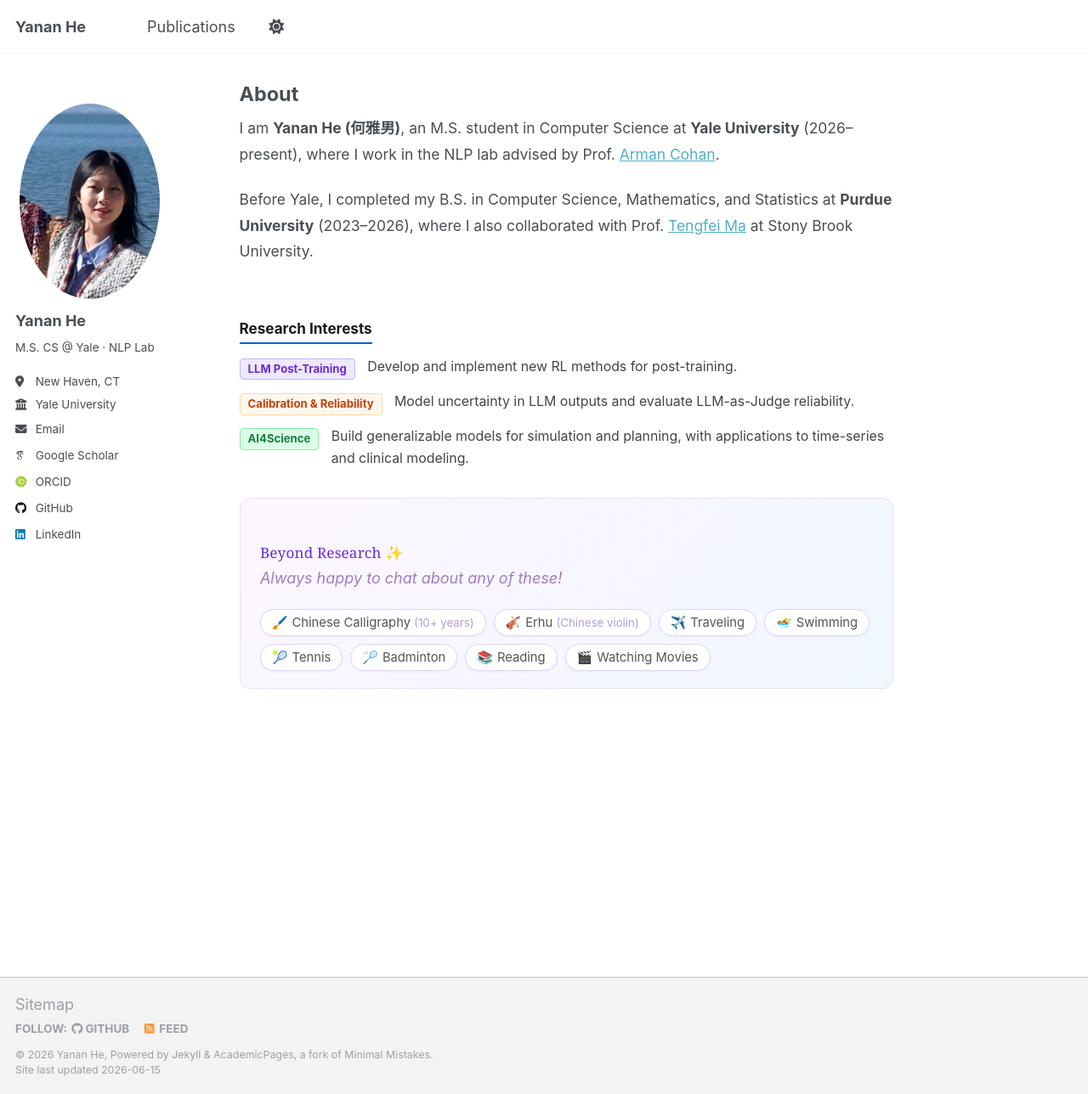
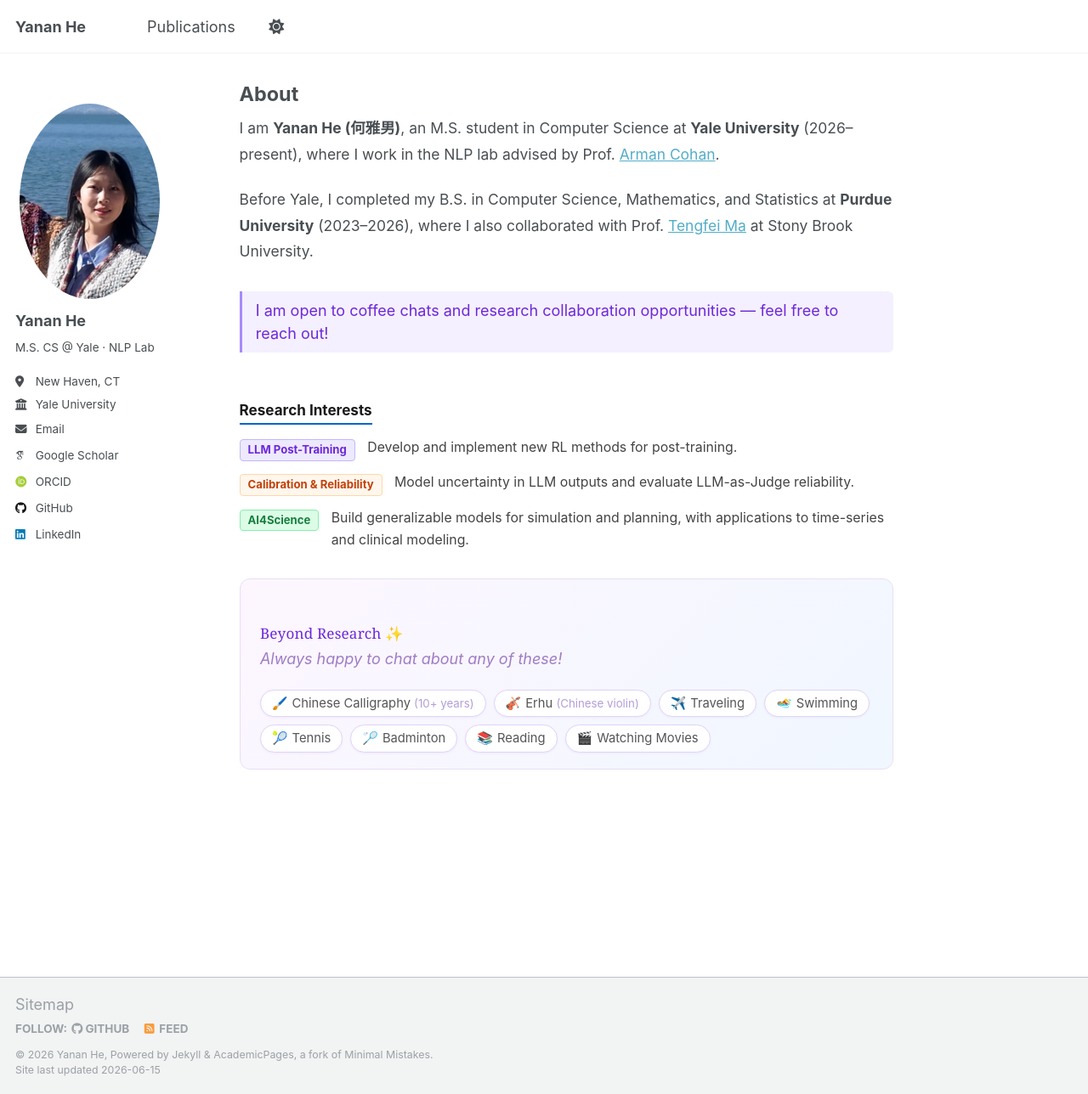
Before and after one commit to Echoo113/Echoo113.github.io, a Jekyll site: the page built from _pages/about.md, in a window 1280 px wide and 1288 px high. Shown: the whole window at 85% size. Built offline with Jekyll 4.4.1, drawn with Linux system fonts in a browser that asks for light colours; some web fonts are replaced.

Commit message:
Add open to coffee chat / collaboration callout on About page
Co-Authored-By: Claude Sonnet 4.6 <noreply@anthropic.com>

```diff
--- a/_pages/about.md
+++ b/_pages/about.md
@@ -11,6 +11,8 @@ redirect_from:
 <p>I am <strong>Yanan He (何雅男)</strong>, an M.S. student in Computer Science at <strong>Yale University</strong> (2026–present), where I work in the NLP lab advised by Prof. <a href="https://armancohan.com/">Arman Cohan</a>.</p>
 <p>Before Yale, I completed my B.S. in Computer Science, Mathematics, and Statistics at <strong>Purdue University</strong> (2023–2026), where I also collaborated with Prof. <a href="https://sites.google.com/site/matf0123/">Tengfei Ma</a> at Stony Brook University.</p>
 </div>
+
+<p class="open-to">I am open to coffee chats and research collaboration opportunities — feel free to reach out!</p>
 
 <div class="research-interests">
 <h3>Research Interests</h3>
--- a/assets/css/custom.css
+++ b/assets/css/custom.css
@@ -242,6 +242,16 @@
 }
 
 /* Beyond Research section */
+.open-to {
+  font-size: 0.88em;
+  color: #6d28d9;
+  background: #f5f0ff;
+  border-left: 3px solid #a78bfa;
+  padding: 0.5em 0.9em;
+  border-radius: 0 6px 6px 0;
+  margin-bottom: 1.5em;
+}
+
 .about-hobbies {
   margin-top: 1.8em;
   padding: 1.1em 1.3em;
```
